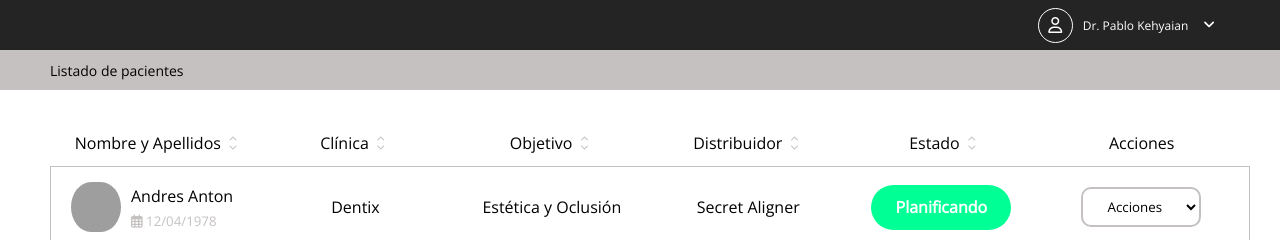
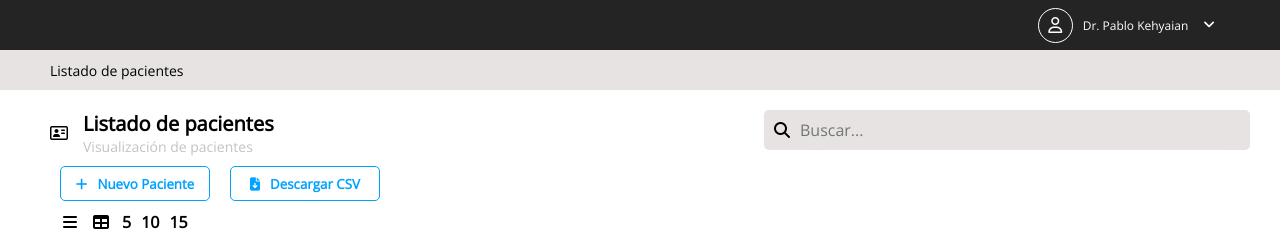
Before and after one commit to vtendero/secret-aligner, a React app in the folder my-app/: page / in a window 1280 px wide. Shown: the top 240 px of the page. Built offline with nearby package versions, Linux system fonts and the light colour scheme; grey boxes are pictures that could not be loaded.

Commit message:
Add patients navigator

```diff
--- a/my-app/package.json
+++ b/my-app/package.json
@@ -1,4 +1,5 @@
 {
+  "homepage": "./",
   "name": "my-app",
   "version": "0.1.0",
   "private": true,
@@ -15,6 +16,9 @@
   },
   "scripts": {
     "start": "react-scripts start",
+    "docs": "react-scripts build && rm -rf docs/ && mv build/ docs/",
+    "push": "git add docs/* && git commit -m \"Update github pages\" && git push",
+    "docs-and-push": "npm run docs && npm run push",
     "build": "react-scripts build",
     "test": "react-scripts test",
     "eject": "react-scripts eject"
--- a/my-app/src/components/App.js
+++ b/my-app/src/components/App.js
@@ -1,4 +1,3 @@
-// eslint-disable-next-line
 import React, {useState} from 'react';
 import Header from './Header';
 import Patients from '../components/patients/Patients';
@@ -6,13 +5,22 @@ import patients from '../data/pacientes.json';
 
 const App = () => {
  const [data, setData] = useState(patients);
+ const [nameFilter, setNameFilter] = useState('');
+
+ const handleFilter = (data) => {
+   if (data.key === 'name') {
+     setNameFilter(data.value);
+    }
+  }
 
     return (
       <>
         <Header />
-        <main className='main'>
-          <Patients patients= {data} />
-        </main>
+        <Patients
+          patients={data}
+          nameFilter={nameFilter}
+          handleFilter={handleFilter}
+        />
       </>
     );
 }
--- /dev/null
+++ b/my-app/src/components/navigator/ButtonDownloadFile.js
@@ -0,0 +1,20 @@
+import '../../styles/navigator/ButtonDownloadFile.scss'
+
+const ButtonDownloadFile = (props) => {
+
+    const handleOnClick = () => {
+        console.log('click');
+    }
+
+    return (
+        <>
+            <button className='buttonDownloadFile' title='Descargar CSV'
+            onClick={handleOnClick}>
+                <i className='buttonDownloadFile__icon fas fa-file-download'></i>
+                Descargar CSV
+            </button>
+      </>
+    )
+}
+
+export default ButtonDownloadFile;
--- /dev/null
+++ b/my-app/src/components/navigator/ButtonNewPatient.js
@@ -0,0 +1,12 @@
+import '../../styles/navigator/ButtonNewPatient.scss'
+
+const ButtonNewPatient = () => {
+    return (
+        <button className='buttonNewPatient' title='Agregar nuevo paciente'>
+            <i className='buttonNewPatient__icon fas fa-plus'></i>
+            Nuevo Paciente
+        </button>
+    )
+}
+
+export default ButtonNewPatient;
--- /dev/null
+++ b/my-app/src/components/navigator/Display.js
@@ -0,0 +1,20 @@
+import '../../styles/navigator/Display.scss';
+
+const Display = () => {
+    return (
+        <div className='display'>
+            <div className='display__viewingMode'>
+                <i className='display__viewingMode--icon fas fa-bars' title='Ver en formato lista'></i>
+                <i className='display__viewingMode--icon fas fa-table' title='Ver en formato tarjeta'></i>
+            </div>
+
+            <ul className='display__itemsPerPage'>
+                <li className='display__itemsPerPage--item'>5</li>
+                <li className='display__itemsPerPage--item'>10</li>
+                <li className='display__itemsPerPage--item'>15</li>
+            </ul>
+        </div>
+    )
+}
+
+export default Display;
--- /dev/null
+++ b/my-app/src/components/navigator/FilterByName.js
@@ -0,0 +1,31 @@
+import '../../styles/navigator/FilterByName.scss';
+
+const FilterByName = (props) => {
+
+    const handleChange = (ev) => {
+        props.handleFilter({
+            value: ev.target.value,
+            key: 'name'
+        });
+    };
+
+    const handleOnSubmit = (ev) => {
+        ev.preventDefault();
+    }
+    return (
+        <div className='filterByName'>
+            <form className='filterByName__form' onSubmit={handleOnSubmit}>
+                <i className='filterByName__form--icon fas fa-search'></i>
+                <input
+                    className='filterByName__form--input'
+                    type='text'
+                    value={props.nameFilter}
+                    placeholder='Buscar...'
+                    onChange={handleChange}
+                />
+            </form>
+        </div>
+    );
+}
+
+export default FilterByName;
--- /dev/null
+++ b/my-app/src/components/navigator/PatientsNavigator.js
@@ -0,0 +1,42 @@
+import FilterByName from './FilterByName';
+import ButtonNewPatient from './ButtonNewPatient';
+import ButtonDownloadFile from './ButtonDownloadFile';
+import Display from './Display';
+import '../../styles/navigator/PatientsNavigator.scss';
+
+const PatientsNavigator = (props) => {
+    return (
+        <section className='patientsNavigator'>
+
+            <FilterByName
+                handleFilter={props.handleFilter}
+                nameFilter={props.nameFilter}
+            />
+
+            <div className='patientsNavigator__headline'>
+                <i className='patientsNavigator__headline--icon far fa-address-card'></i>
+
+                <div className='patientsNavigator__headline--description'>
+                    <h2 className='patientsNavigator__headline--title'>
+                        Listado de pacientes</h2>
+                    <p className='patientsNavigator__headline--text'>
+                        Visualización de pacientes</p>
+                </div>
+            </div>
+
+            <div className='patientsNavigator__buttons'>
+                <ButtonNewPatient />
+                <ButtonDownloadFile />
+            </div>
+
+            <div className='patientsNavigator__display'>
+                <Display />
+            </div>
+
+
+
+        </section>
+    )
+}
+
+export default PatientsNavigator;
--- a/my-app/src/components/patients/PatientDetail.js
+++ b/my-app/src/components/patients/PatientDetail.js
@@ -10,7 +10,7 @@ const PatientDetail = (props) => {
                 <div className='patientDetail__personal--containerName'>
                     <h4 className='patientDetail__personal--name'>{props.patient.datos_paciente.nombre + ' ' + props.patient.datos_paciente.apellidos}</h4>
                     <h5 className='patientDetail__personal--date'>
-                        <i class='far fa-calendar-alt'></i> {props.patient.datos_paciente.fecha_nacimiento}
+                        <i className='far fa-calendar-alt'></i> {props.patient.datos_paciente.fecha_nacimiento}
                     </h5>
                 </div>
             </div>
--- a/my-app/src/components/patients/Patients.js
+++ b/my-app/src/components/patients/Patients.js
@@ -1,4 +1,5 @@
 import PatientDetail from './PatientDetail';
+import PatientsNavigator from '../navigator/PatientsNavigator';
 import '../../styles/patients/Patients.scss';
 
 const Patients = (props) => {
@@ -11,6 +12,11 @@ const Patients = (props) => {
     })
 
     return (
+        <main className='main'>
+            <PatientsNavigator
+                nameFilter={props.nameFilter}
+                handleFilter={props.handleFilter}
+            />
             <section className='patients'>
             <ul className='patients__header'>
                     <li className='patients__header--item'>Nombre y Apellidos
@@ -50,7 +56,7 @@ const Patients = (props) => {
                     {patientItem}
                 </ul>
             </section>
-
+        </main>
     )
 }
 
--- a/my-app/src/styles/App.scss
+++ b/my-app/src/styles/App.scss
@@ -1,5 +1 @@
 @import 'core/reset';
-
-.main {
-    padding: 30px 30px 30px 50px;
-}
--- a/my-app/src/styles/Subheader.scss
+++ b/my-app/src/styles/Subheader.scss
@@ -1,7 +1,7 @@
 @import 'core/variables';
 
 .subheader {
-    background: $greyColor;
+    background: $lightGreyColor;
     height: 40px;
     padding-left: 50px;
     font-size: 14px;
--- a/my-app/src/styles/core/Variables.scss
+++ b/my-app/src/styles/core/Variables.scss
@@ -8,4 +8,5 @@ $canceledStatus: red;
 $blueColorButtons: rgb(0, 162, 255);
 $headerColor: rgb(36, 36, 36);
 $greyColor: rgb(197, 193, 193);
+$lightGreyColor: rgb(231, 227, 227);
 $whiteColor: white;
--- /dev/null
+++ b/my-app/src/styles/navigator/ButtonDownloadFile.scss
@@ -0,0 +1,18 @@
+@import '../core/Variables.scss';
+
+.buttonDownloadFile {
+    color: $blueColorButtons;
+    background: $whiteColor;
+    border: 1.5px solid $blueColorButtons;
+    width: 150px;
+    height: 35px;
+    border-radius: 5px;
+    font-weight: bold;
+    margin: 10px;
+    cursor: pointer;
+    outline: none;
+
+    &__icon {
+        margin-right: 10px;
+    }
+}
--- /dev/null
+++ b/my-app/src/styles/navigator/ButtonNewPatient.scss
@@ -0,0 +1,18 @@
+@import '../core/Variables.scss';
+
+.buttonNewPatient{
+    color: $blueColorButtons;
+    background: $whiteColor;
+    border: 1.5px solid $blueColorButtons;
+    width: 150px;
+    height: 35px;
+    border-radius: 5px;
+    font-weight: bold;
+    margin: 10px;
+    cursor: pointer;
+    outline: none;
+
+    &__icon {
+        margin-right: 10px;
+    }
+}
--- /dev/null
+++ b/my-app/src/styles/navigator/Display.scss
@@ -0,0 +1,26 @@
+@import '../core/Variables.scss';
+
+.display {
+    display: flex;
+    align-items: center;
+    margin-left: 10px;
+
+    &__viewingMode {
+        &--icon {
+            padding: 3px;
+            cursor: pointer;
+            margin-right: 10px;
+        }
+    }
+
+    &__itemsPerPage {
+        display: flex;
+        list-style-type: none;
+
+        &--item {
+            margin-right: 10px;
+            font-weight: bold;
+            cursor: pointer;
+        }
+    }
+}
--- /dev/null
+++ b/my-app/src/styles/navigator/FilterByName.scss
@@ -0,0 +1,25 @@
+@import '../core/Variables.scss';
+
+.filterByName {
+    align-self: flex-end;
+    position: absolute;
+    background: $lightGreyColor;
+    border-radius: 5px;
+
+    &__form {
+        &--icon {
+            padding: 10px;
+        }
+
+        &--input {
+            width: 450px;
+            height: 40px;
+            border-radius: 50px;
+            background: $lightGreyColor;
+            border: none;
+            outline: none;
+            font-size: 16px;
+        }
+    }
+
+}
--- /dev/null
+++ b/my-app/src/styles/navigator/PatientsNavigator.scss
@@ -0,0 +1,26 @@
+@import '../core/Variables.scss';
+
+.patientsNavigator {
+    display: flex;
+    flex-direction: column;
+    margin-top: 10px;
+
+    &__headline {
+        display: flex;
+        align-items: center;
+
+        &--icon {
+            margin-right: 15px;
+        }
+
+        &--title {
+            font-weight: bold;
+            font-size: 20px;
+        }
+
+        &--text {
+            color: $greyColor;
+            font-size: 14px;
+        }
+    }
+}
--- a/my-app/src/styles/patients/Patients.scss
+++ b/my-app/src/styles/patients/Patients.scss
@@ -1,4 +1,8 @@
 @import '../core/Variables.scss';
+
+.main {
+    padding: 10px 30px 30px 50px;
+}
 
 .patients {
     &__header {
```
Lines whose indentation alone changed are shown as unchanged.
